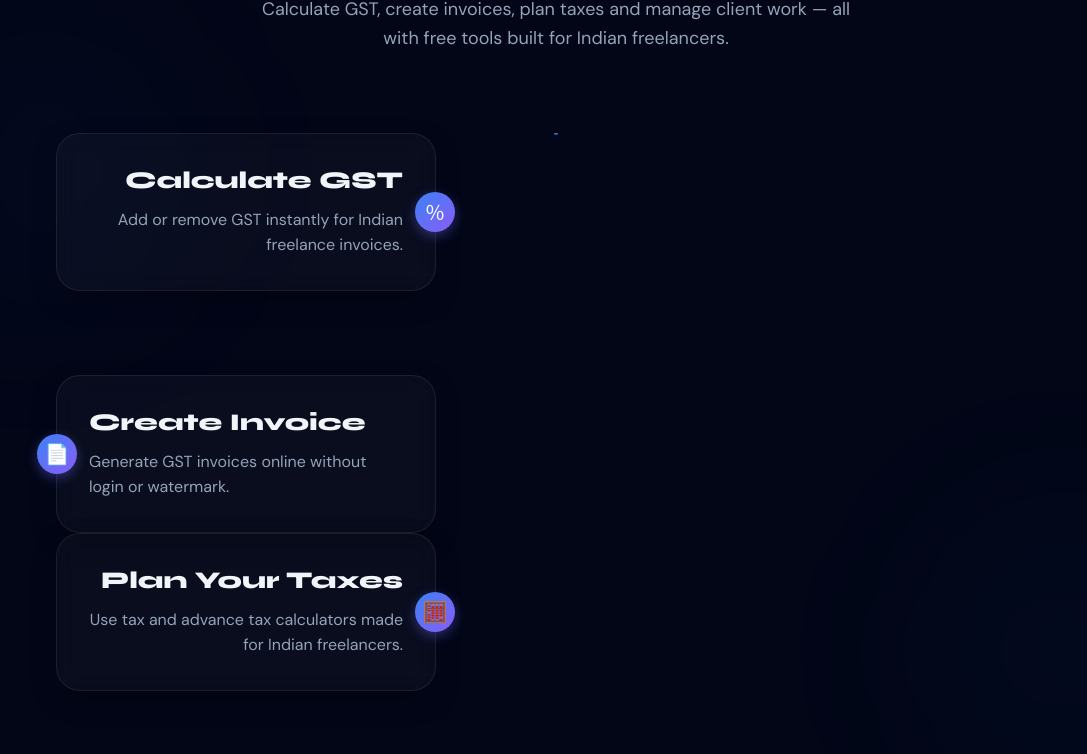
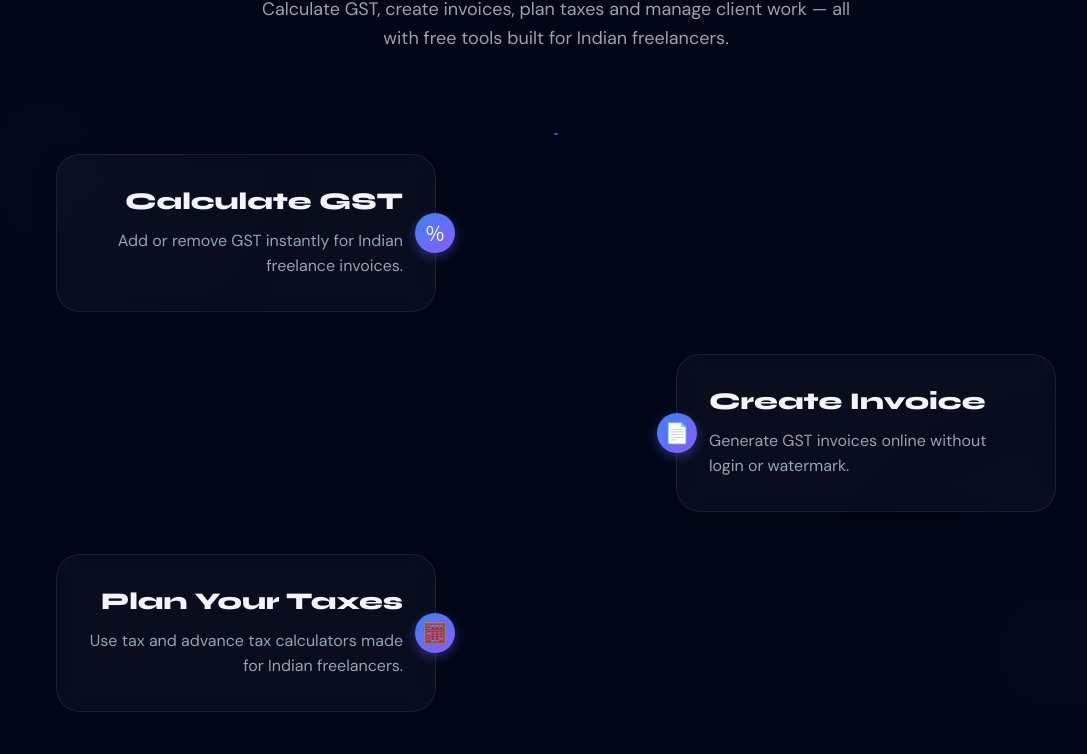
Before and after one commit to daxpatel109/karotools, a React (Vite) app: page / in a window 1280 px wide. Shown: the part 1013-1767 px from the top of the page, without its empty margins (84-1171 px from the left). Built offline with nearby package versions, Linux system fonts and the light colour scheme.

Commit message:
fix: Correct CSS Grid horizontal alignment properties

```diff
--- a/src/ScrollPathSection.css
+++ b/src/ScrollPathSection.css
@@ -115,12 +115,12 @@
 }
 
 .path-card-left {
-  align-self: flex-start;
+  justify-self: start;
   text-align: right;
 }
 
 .path-card-right {
-  align-self: flex-end;
+  justify-self: end;
   text-align: left;
 }
 
```
